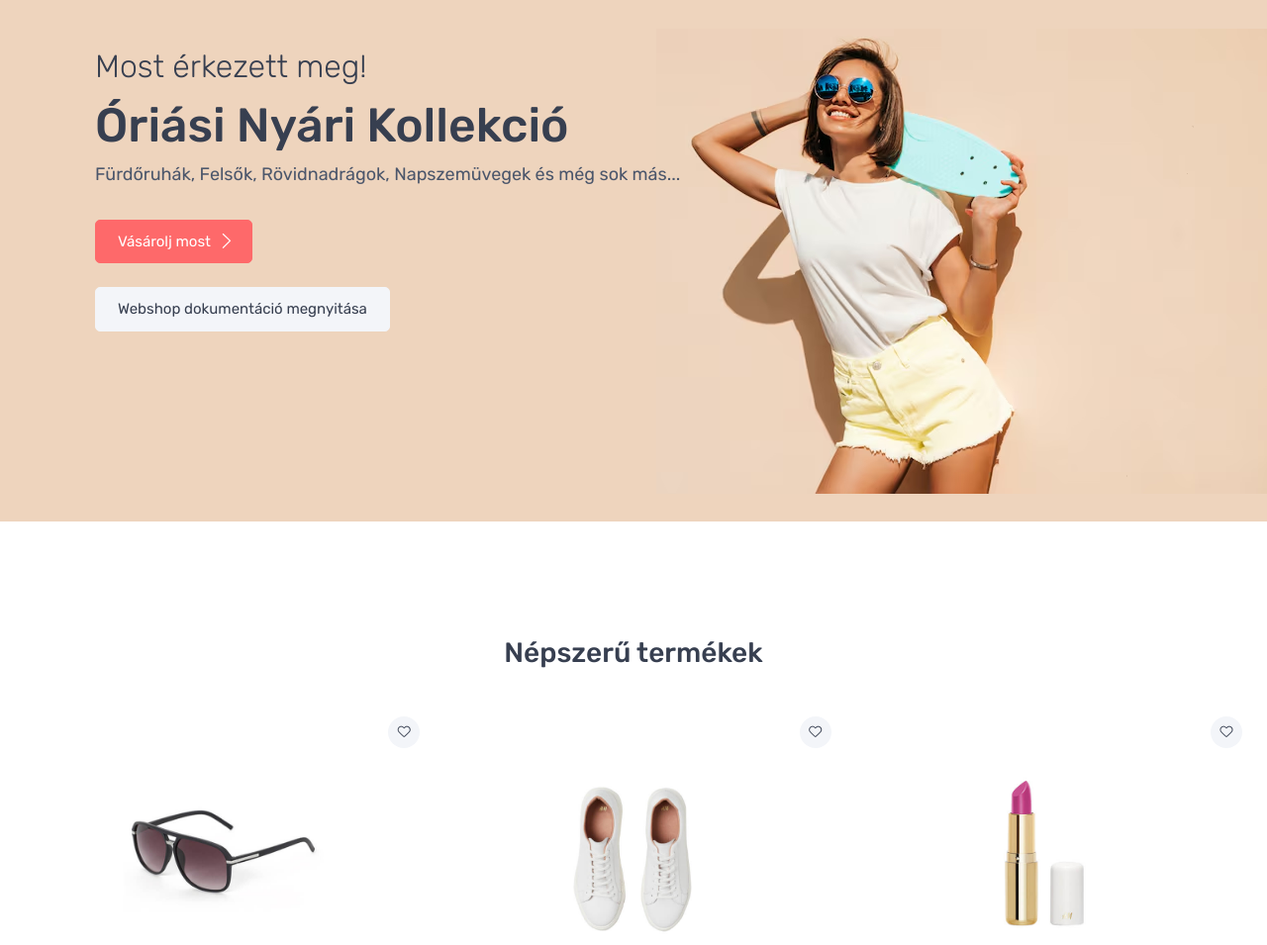
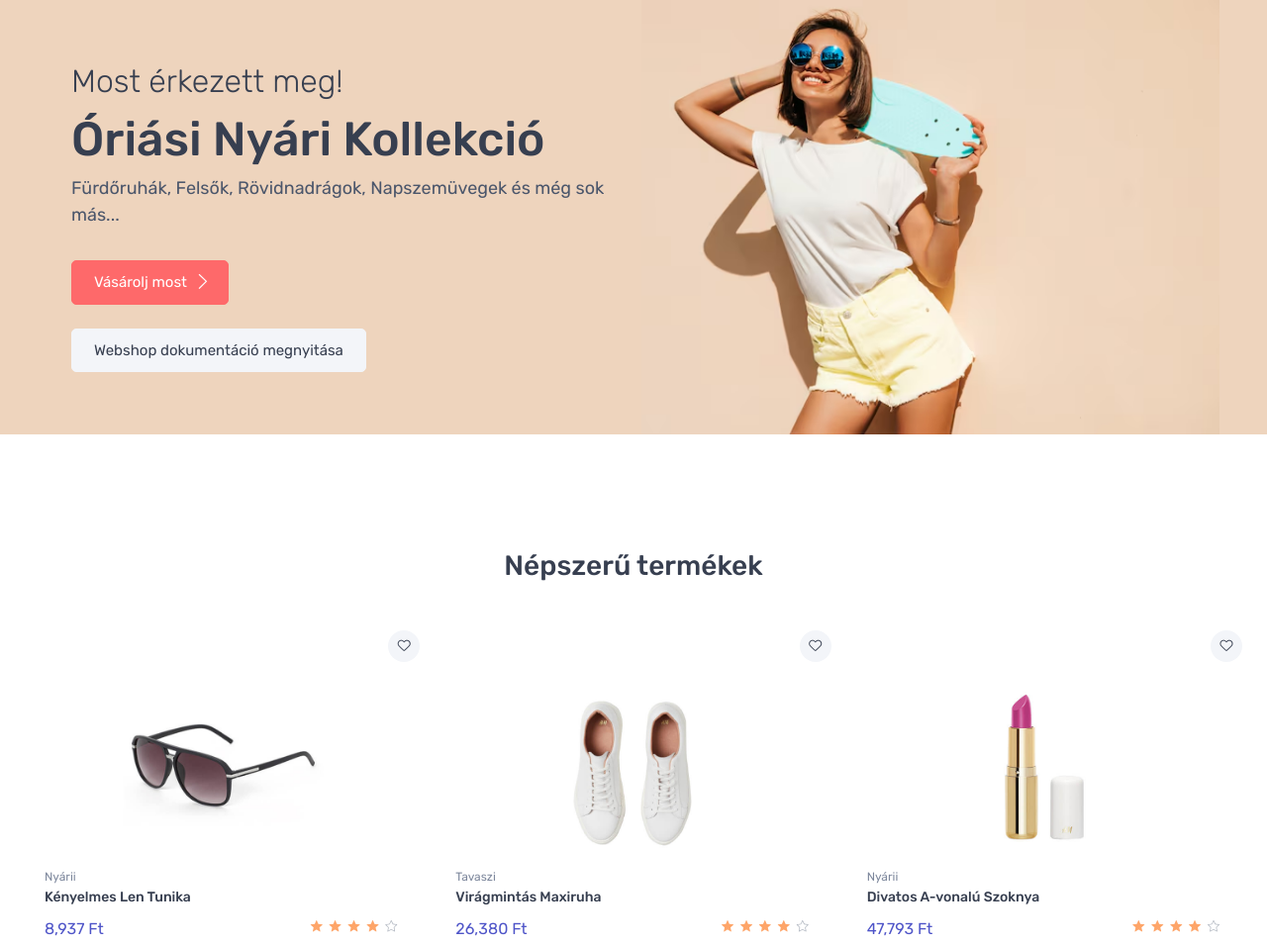
Before and after one commit to Kissg22/PureLineWebshop, a PHP site: page / in a window 1280 px wide. Shown: the part 189-1144 px from the top of the page at 99% size. Run offline with PHP 8.4, Linux system fonts and the light colour scheme; data comes from the database, SQL or seed files in the repository; some libraries are stand-ins or nearby versions; some web fonts are replaced.

Commit message:
Update index.php

```diff
--- a/htdocs/index.php
+++ b/htdocs/index.php
@@ -11,24 +11,34 @@ $products = db_select("products", '1 ORDER BY id DESC');
 
         <?php for ($i = 0; $i < 3; $i++): ?>
             <div class="px-lg-5" style="background-color: #eed4bd;">
-                <div class="d-lg-flex justify-content-between align-items-center ps-lg-4">
-                    <img class="d-block order-lg-2 me-lg-n5 flex-shrink-0" src="img/nyari.avif" alt="Nyári kollekció">
-                    <div class="position-relative mx-auto me-lg-n5 py-5 px-4 mb-lg-5 order-lg-1" style="max-width: 42rem; z-index: 10;">
-                        <div class="pb-lg-5 mb-lg-5 text-center text-lg-start text-lg-nowrap">
-                            <h3 class="h2 text-color<?= $i ?> fw-light pb-1 from-start">Most érkezett meg!</h3>
-                            <h2 class="text-color<?= $i ?> display-5 from-start delay-1">Óriási Nyári Kollekció</h2>
-                            <p class="fs-lg text-color<?= $i ?> pb-3 from-start delay-2">Fürdőruhák, Felsők, Rövidnadrágok, Napszemüvegek és még sok más...</p>
-                            <div class="d-table scale-up delay-4 mx-auto mx-lg-0">
-                                <a class="btn btn-primary" href="shop.php">Vásárolj most<i class="ci-arrow-right ms-2 me-n1"></i></a>
-                                <a class="btn btn-secondary d-table mt-4 mx-auto mx-lg-0" href="uploads/PureLine.pdf" target="_blank">Webshop dokumentáció megnyitása</a>
-                            </div>
+                <div class="d-lg-flex justify-content-center align-items-center text-center flex-column flex-lg-row">
+
+                    <!-- Kép reszponzívan középen -->
+                    <div class="order-lg-2">
+                        <img class="img-fluid d-block mx-auto" style="max-width: 100%; max-height: 500px; height: auto; object-fit: contain;"
+                             src="img/nyari.avif" alt="Nyári kollekció">
+                    </div>
+
+                    <div class="position-relative mx-auto py-5 px-4 text-center text-lg-start" style="max-width: 42rem; z-index: 10;">
+                        <h3 class="h2 text-color<?= $i ?> fw-light pb-1 from-start">Most érkezett meg!</h3>
+                        <h2 class="text-color<?= $i ?> display-5 from-start delay-1">Óriási Nyári Kollekció</h2>
+                        <p class="fs-lg text-color<?= $i ?> pb-3 from-start delay-2">
+                            Fürdőruhák, Felsők, Rövidnadrágok, Napszemüvegek és még sok más...
+                        </p>
+                        <div class="d-table scale-up delay-4 mx-auto mx-lg-0">
+                            <a class="btn btn-primary" href="shop.php">Vásárolj most<i class="ci-arrow-right ms-2 me-n1"></i></a>
+                            <a class="btn btn-secondary d-table mt-4 mx-auto mx-lg-0" href="uploads/PureLine.pdf" target="_blank">
+                                Webshop dokumentáció megnyitása
+                            </a>
                         </div>
                     </div>
+
                 </div>
             </div>
         <?php endfor; ?>
     </div>
 </section>
+
 
 <!-- Products grid (Trending products) -->
 <section class="container pt-md-3 pb-5 mb-md-3" style="margin-top: 100px;">
```
